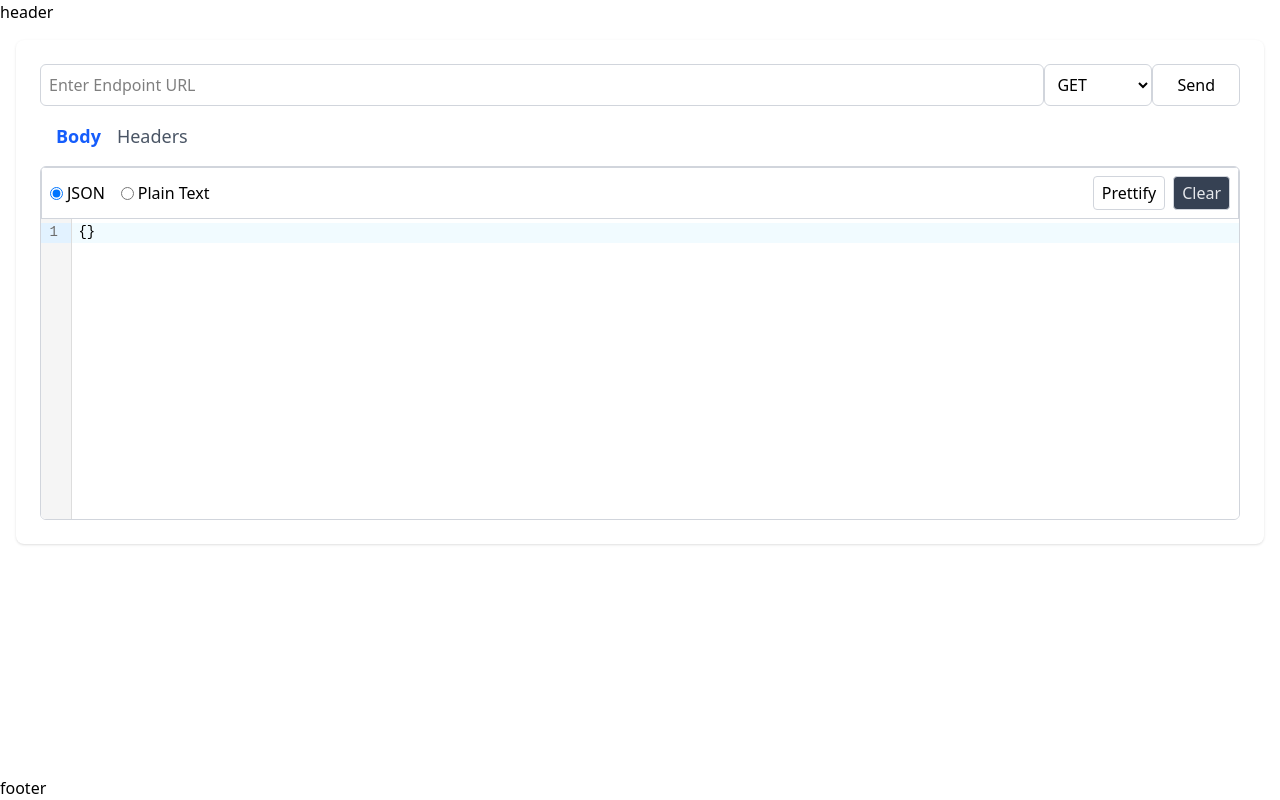
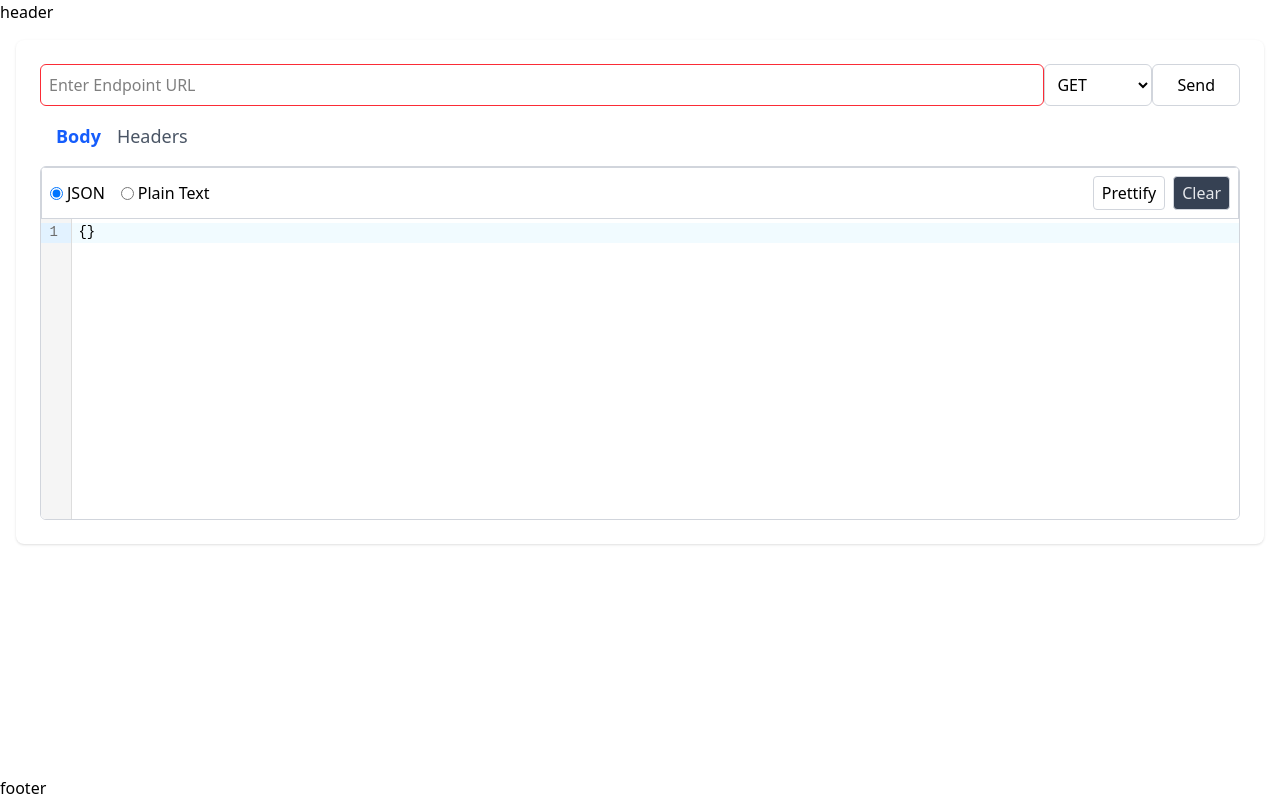
Before and after one commit to HelenaIsh/rest-client-app, a Next.js app: page /client in a window 1280 px wide. Built offline with nearby package versions, Linux system fonts and the light colour scheme.

Commit message:
fix: add validation for endpoint url
Co-authored-by: mayskii <94030074+mayskii@users.noreply.github.com>

```diff
--- a/src/app/client/components/EndpointInput.tsx
+++ b/src/app/client/components/EndpointInput.tsx
@@ -5,13 +5,24 @@ export default function EndpointInput({
   endpointUrl?: string;
   setEndpointUrl: (endpointUrl: string) => void;
 }) {
+
+  const isValid = (() => {
+    try {
+      return !!endpointUrl && new URL(endpointUrl);
+    } catch {
+      return false;
+    }
+  })();
   return (
     <input
-      className="flex-1 p-2 border border-gray-300 rounded-md"
+      className={`flex-1 p-2 border rounded-md ${
+        isValid ? 'border-gray-300' : 'border-red-500'
+      }`}
       type="text"
       value={endpointUrl}
       onChange={(e) => setEndpointUrl(e.target.value)}
       placeholder={'Enter Endpoint URL'}
+      title={isValid ? '' : 'Invalid URL'}
     />
   );
 }
```
